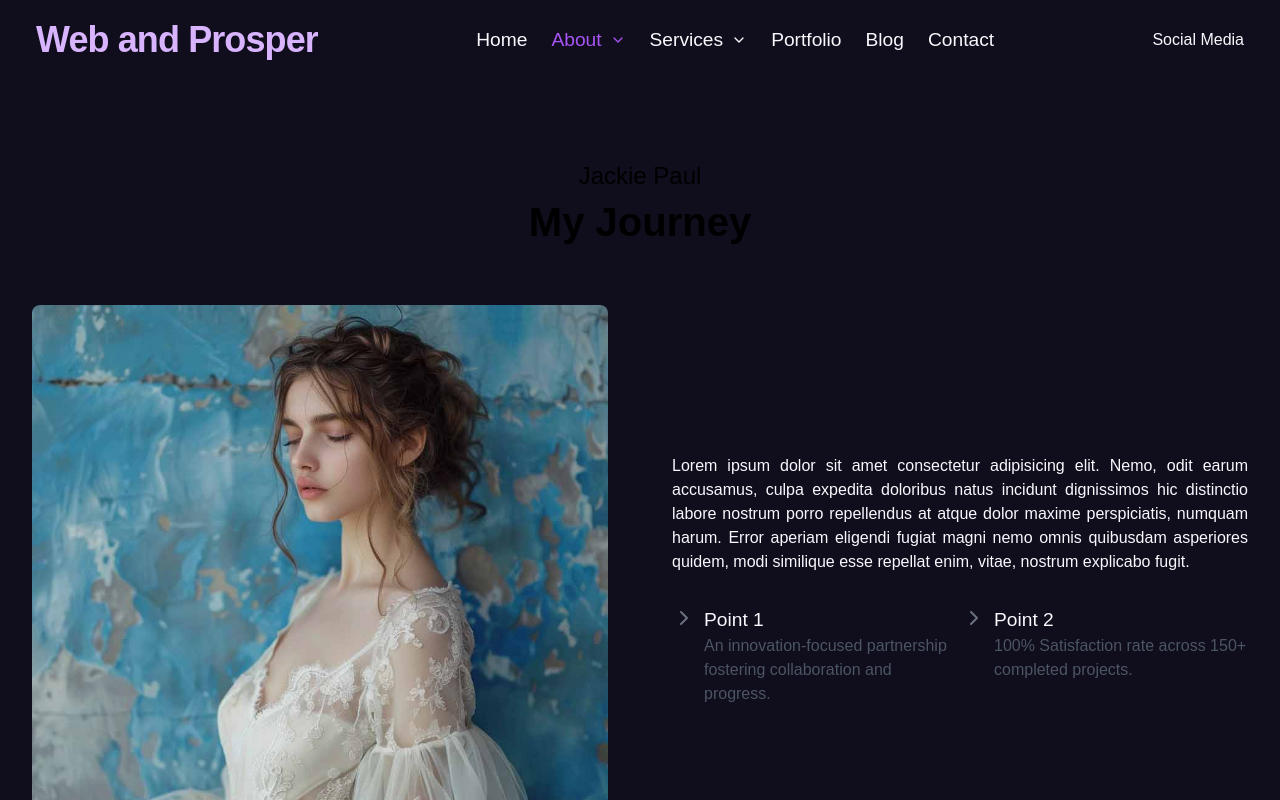
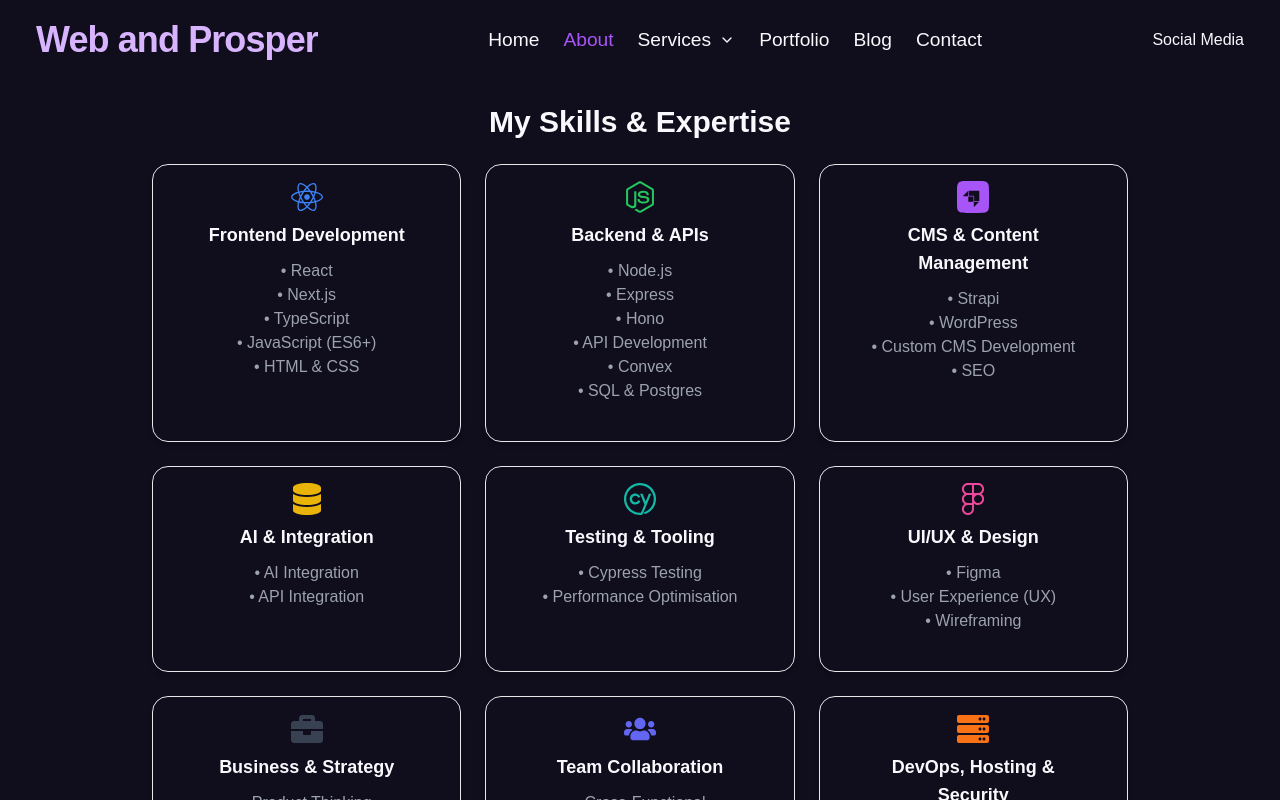
Before and after one commit to Daddyjohn63/jp-portfolio-website, a Next.js app: page /about in a window 1280 px wide. Shown: the top 800 px of the page. Built offline with nearby package versions, Linux system fonts and the light colour scheme; a web font is replaced by a local one.

Commit message:
added skills showcase

```diff
--- a/app/about/page.jsx
+++ b/app/about/page.jsx
@@ -1,6 +1,12 @@
 import AboutIntro from '@/components/about/AboutIntro';
+import SkillsShowcase from '@/components/about/SkillsShowcase';
 
 const AboutPage = () => {
-  return <AboutIntro />;
+  return (
+    <>
+      <SkillsShowcase />
+      <AboutIntro />
+    </>
+  );
 };
 export default AboutPage;
--- /dev/null
+++ b/components/about/SkillsShowcase.jsx
@@ -0,0 +1,125 @@
+'use client';
+import { Card, CardContent } from '@/components/ui/card';
+import { motion } from 'framer-motion';
+import {
+  FaReact,
+  FaNodeJs,
+  FaDatabase,
+  FaUsers,
+  FaBriefcase,
+  FaCode,
+  FaFigma,
+  FaServer,
+  FaLock
+} from 'react-icons/fa';
+import {
+  SiNextdotjs,
+  SiPostgresql,
+  SiStrapi,
+  SiWordpress,
+  SiCypress,
+  SiConvex,
+  SiDocker,
+  SiCloudflare,
+  SiGithub
+} from 'react-icons/si';
+
+const skills = [
+  {
+    category: 'Frontend Development',
+    icon: <FaReact className="text-blue-500" size={32} />,
+    skills: [
+      'React',
+      'Next.js',
+      'TypeScript',
+      'JavaScript (ES6+)',
+      'HTML & CSS'
+    ]
+  },
+  {
+    category: 'Backend & APIs',
+    icon: <FaNodeJs className="text-green-500" size={32} />,
+    skills: [
+      'Node.js',
+      'Express',
+      'Hono',
+      'API Development',
+      'Convex',
+      'SQL & Postgres'
+    ]
+  },
+  {
+    category: 'CMS & Content Management',
+    icon: <SiStrapi className="text-purple-500" size={32} />,
+    skills: ['Strapi', 'WordPress', 'Custom CMS Development', 'SEO']
+  },
+  {
+    category: 'AI & Integration',
+    icon: <FaDatabase className="text-yellow-500" size={32} />,
+    skills: ['AI Integration', 'API Integration']
+  },
+  {
+    category: 'Testing & Tooling',
+    icon: <SiCypress className="text-teal-500" size={32} />,
+    skills: ['Cypress Testing', 'Performance Optimisation']
+  },
+  {
+    category: 'UI/UX & Design',
+    icon: <FaFigma className="text-pink-500" size={32} />,
+    skills: ['Figma', 'User Experience (UX)', 'Wireframing']
+  },
+  {
+    category: 'Business & Strategy',
+    icon: <FaBriefcase className="text-gray-700" size={32} />,
+    skills: ['Product Thinking', 'Client Communication', 'Agile & Scrum']
+  },
+  {
+    category: 'Team Collaboration',
+    icon: <FaUsers className="text-indigo-500" size={32} />,
+    skills: ['Cross-Functional Collaboration', 'Mentorship', 'Problem-Solving']
+  },
+  {
+    category: 'DevOps, Hosting & Security',
+    icon: <FaServer className="text-orange-500" size={32} />,
+    skills: [
+      'VPS Management',
+      'Docker',
+      'Cloudflare, R2 Bucket, Uploadthing',
+      'Git',
+      'Lucia Auth, Clerk, NextAuth.js'
+    ]
+  }
+];
+
+export default function SkillsShowcase() {
+  return (
+    <div className="p-6 max-w-5xl mx-auto">
+      <h2 className="text-3xl font-bold text-center mb-6">
+        My Skills & Expertise
+      </h2>
+      <div className="grid grid-cols-1 sm:grid-cols-2 md:grid-cols-3 gap-6">
+        {skills.map((skill, index) => (
+          <motion.div
+            key={index}
+            whileHover={{ scale: 1.05 }}
+            className="h-full"
+          >
+            <Card className="p-4 border border-gray-200 rounded-2xl shadow-md hover:shadow-lg h-full">
+              <CardContent className="flex flex-col items-center text-center h-full">
+                {skill.icon}
+                <h3 className="text-lg font-semibold mt-2">{skill.category}</h3>
+                <ul className="mt-2 text-sm text-gray-400">
+                  {skill.skills.map((item, idx) => (
+                    <li key={idx} className="mt-1">
+                      • {item}
+                    </li>
+                  ))}
+                </ul>
+              </CardContent>
+            </Card>
+          </motion.div>
+        ))}
+      </div>
+    </div>
+  );
+}
--- a/components/layout/MenuItems.jsx
+++ b/components/layout/MenuItems.jsx
@@ -7,20 +7,20 @@
   {
     id: 2,
     label: 'about',
-    link: '/about',
-    submenu: true,
-    subMenuItems: [
-      {
-        id: 20,
-        label: 'History',
-        link: '/about/history'
-      },
-      {
-        id: 22,
-        label: 'My CV',
-        link: '/about/my-cv'
-      }
-    ]
+    link: '/about'
+    // submenu: false,
+    // subMenuItems: [
+    //   {
+    //     id: 20,
+    //     label: 'History',
+    //     link: '/about/history'
+    //   },
+    //   {
+    //     id: 22,
+    //     label: 'My CV',
+    //     link: '/about/my-cv'
+    //   }
+    // ]
   },
   {
     id: 3,
```
